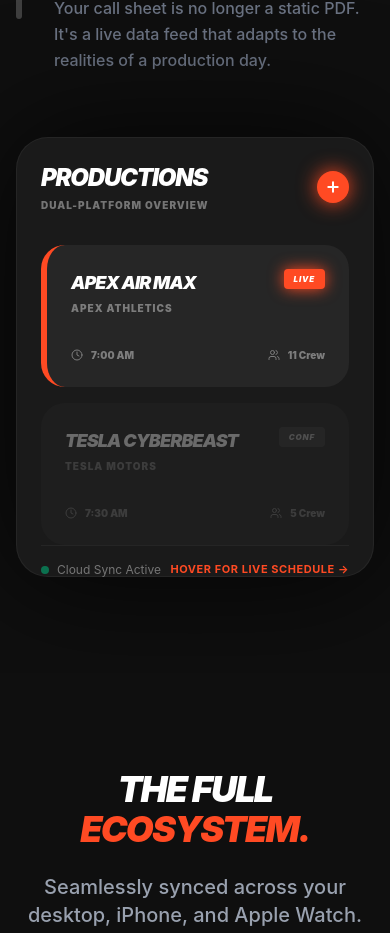
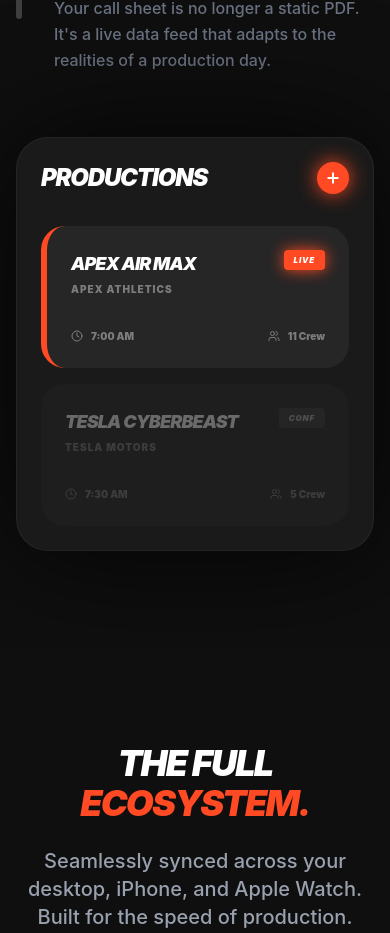
Before and after one commit to ecaswell32/SetShow_Landing, a React (Vite) app: page / in a window 390 px wide. Shown: the part 7100-8033 px from the top of the page. Built offline with nearby package versions, Linux system fonts and the light colour scheme.

Commit message:
refactor: clean productions card footer and use full-height normal sized phone for mobile schedule

```diff
--- a/src/App.jsx
+++ b/src/App.jsx
@@ -483,17 +483,13 @@
             <div
               onMouseEnter={() => setHoveredArchitecture('image')}
               onMouseLeave={() => setHoveredArchitecture(null)}
-              className="relative w-full h-[440px] sm:h-[480px] flex items-center justify-center select-none"
+              className="relative w-full flex items-center justify-center select-none"
             >
               {/* Dual-Platform Suite View (Productions Dashboard Card) */}
-              <div className={`absolute inset-0 transition-all duration-500 transform ${!isScheduling ? 'opacity-100 scale-100 pointer-events-auto' : 'opacity-0 scale-95 pointer-events-none'}`}>
-                <div className="h-full w-full bg-[#1A1A1A] rounded-[2rem] sm:rounded-[3rem] p-6 sm:p-10 shadow-[0_0_120px_rgba(0,0,0,0.8)] border border-white/5 flex flex-col justify-between hover:border-[#ff4a23]/30 hover:shadow-[0_0_120px_rgba(255,74,35,0.15)] transition-all cursor-pointer">
-                  <div>
+              <div className={`w-full transition-all duration-500 transform ${!isScheduling ? 'opacity-100 scale-100 relative pointer-events-auto' : 'opacity-0 scale-95 pointer-events-none absolute inset-0 flex items-center'}`}>
+                <div className="w-full bg-[#1A1A1A] rounded-[2rem] sm:rounded-[3rem] p-6 sm:p-10 shadow-[0_0_120px_rgba(0,0,0,0.8)] border border-white/5 relative hover:border-[#ff4a23]/30 hover:shadow-[0_0_120px_rgba(255,74,35,0.15)] transition-all cursor-pointer">
                   <div className="flex items-center justify-between mb-8 sm:mb-10">
-                      <div>
                     <h3 className="text-2xl sm:text-3xl font-black uppercase tracking-tighter italic">Productions</h3>
-                        <p className="text-[10px] text-white/40 uppercase tracking-widest font-black mt-1">Dual-Platform Overview</p>
-                      </div>
                     <div className="w-8 h-8 sm:w-10 sm:h-10 bg-[#ff4a23] rounded-full flex items-center justify-center text-white shadow-[0_0_20px_#ff4a23]">
                       <Plus className="w-4 h-4 sm:w-5 sm:h-5" strokeWidth={3} />
                     </div>
@@ -527,27 +523,17 @@
                     </div>
                   </div>
                 </div>
-
-                  <div className="pt-4 border-t border-white/5 flex items-center justify-between text-xs text-white/40">
-                    <span className="flex items-center gap-2"><span className="w-2 h-2 rounded-full bg-emerald-500 animate-pulse"></span> Cloud Sync Active</span>
-                    <span className="text-[#ff4a23] font-bold text-[11px] uppercase tracking-wider flex items-center gap-1">
-                      Hover for Live Schedule →
-                    </span>
-                  </div>
-                </div>
               </div>
 
-              {/* Dynamic Scheduling View (Mobile Schedule Phone Shot) */}
-              <div className={`absolute inset-0 flex items-center justify-center transition-all duration-500 transform ${isScheduling ? 'opacity-100 scale-100 pointer-events-auto' : 'opacity-0 scale-95 pointer-events-none'}`}>
-                <div className="relative w-[280px] sm:w-[310px] h-[440px] sm:h-[480px] p-1.5 sm:p-2 rounded-[2.5rem] sm:rounded-[2.8rem] bg-[#161616] border border-white/15 shadow-[0_0_90px_rgba(255,74,35,0.22)] overflow-hidden cursor-pointer">
-                  <div className="rounded-[2.1rem] sm:rounded-[2.4rem] overflow-hidden bg-black relative h-full">
+              {/* Dynamic Scheduling View (Normal Sized Phone) */}
+              <div className={`transition-all duration-500 transform ${isScheduling ? 'opacity-100 scale-100 relative pointer-events-auto w-full flex items-center justify-center' : 'opacity-0 scale-95 pointer-events-none absolute inset-0 flex items-center justify-center'}`}>
+                <div className="relative w-[280px] sm:w-[305px] shadow-2xl p-1.5 sm:p-2 rounded-[2.6rem] sm:rounded-[2.8rem] bg-[#161616] border border-white/15 overflow-hidden mx-auto transition-all duration-500 hover:border-[#ff4a23]/40">
+                  <div className="rounded-[2.2rem] sm:rounded-[2.4rem] overflow-hidden bg-black aspect-[1206/2622]">
                     <img
                       src={imgMobileSchedule}
                       alt="Mobile Dynamic Schedule"
-                      className="w-full h-auto object-top object-cover"
+                      className="w-full h-auto block"
                     />
-                    {/* Subtle gradient overlay at bottom */}
-                    <div className="absolute inset-x-0 bottom-0 h-16 bg-gradient-to-t from-black/80 to-transparent pointer-events-none" />
                   </div>
                 </div>
               </div>
```
Lines whose indentation alone changed are shown as unchanged.
